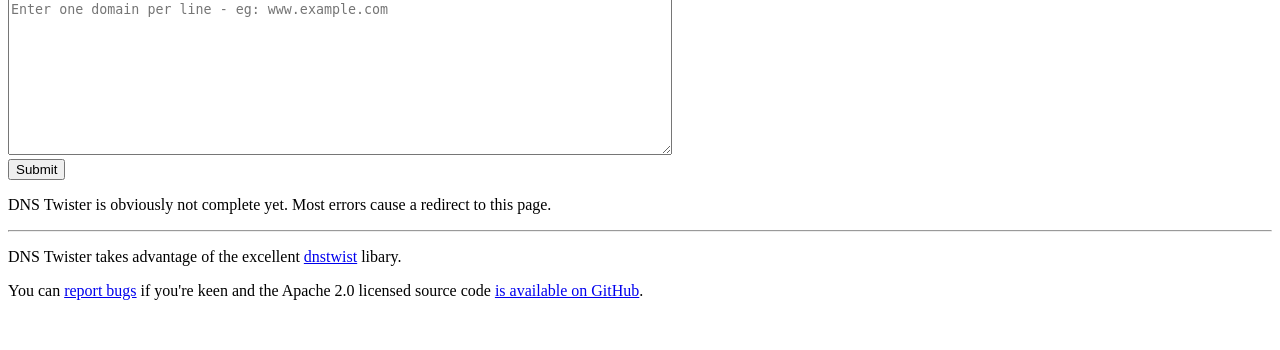
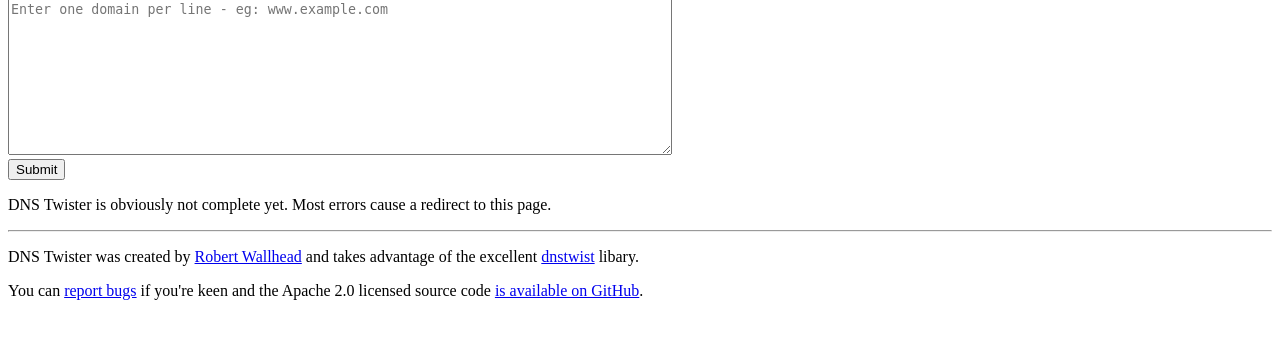
Before and after one commit to dnstwister/dnstwister, a Python web app: template dnstwister/templates/index.html in a window 1280 px wide. Shown: the part 128-478 px from the top of the page. Run offline with Jinja, Linux system fonts and the light colour scheme; the template is opened without the code that fills it, so the values that code supplies are empty.

Commit message:
Added contact details via aboutme #4

```diff
--- a/dnstwister/templates/layout.html
+++ b/dnstwister/templates/layout.html
@@ -17,7 +17,9 @@
         <footer>
             <hr />
             <p>
-                DNS Twister takes advantage of the excellent
+                DNS Twister was created by
+                <a href="https://about.me/robertwallhead">Robert Wallhead</a>
+                and takes advantage of the excellent
                 <a href="https://github.com/elceef/dnstwist">dnstwist</a>
                 libary.
             </p>
```
